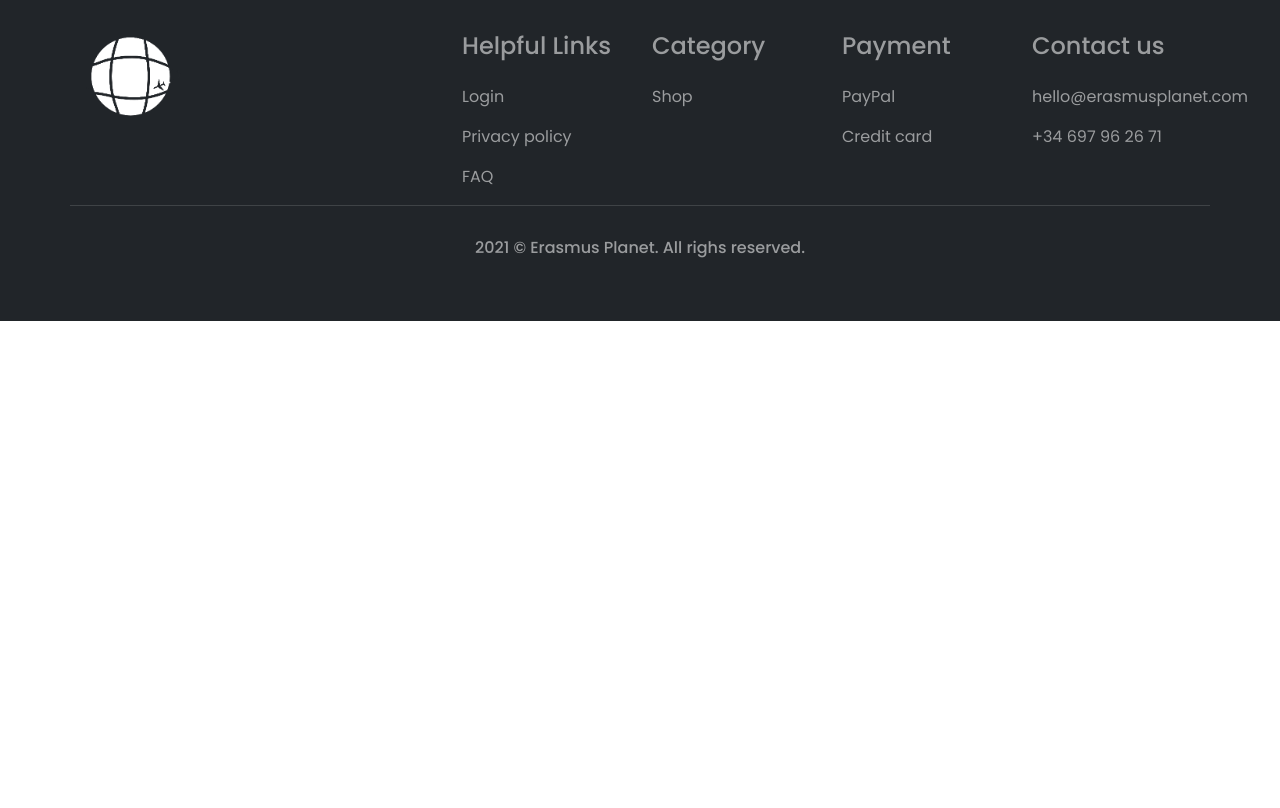
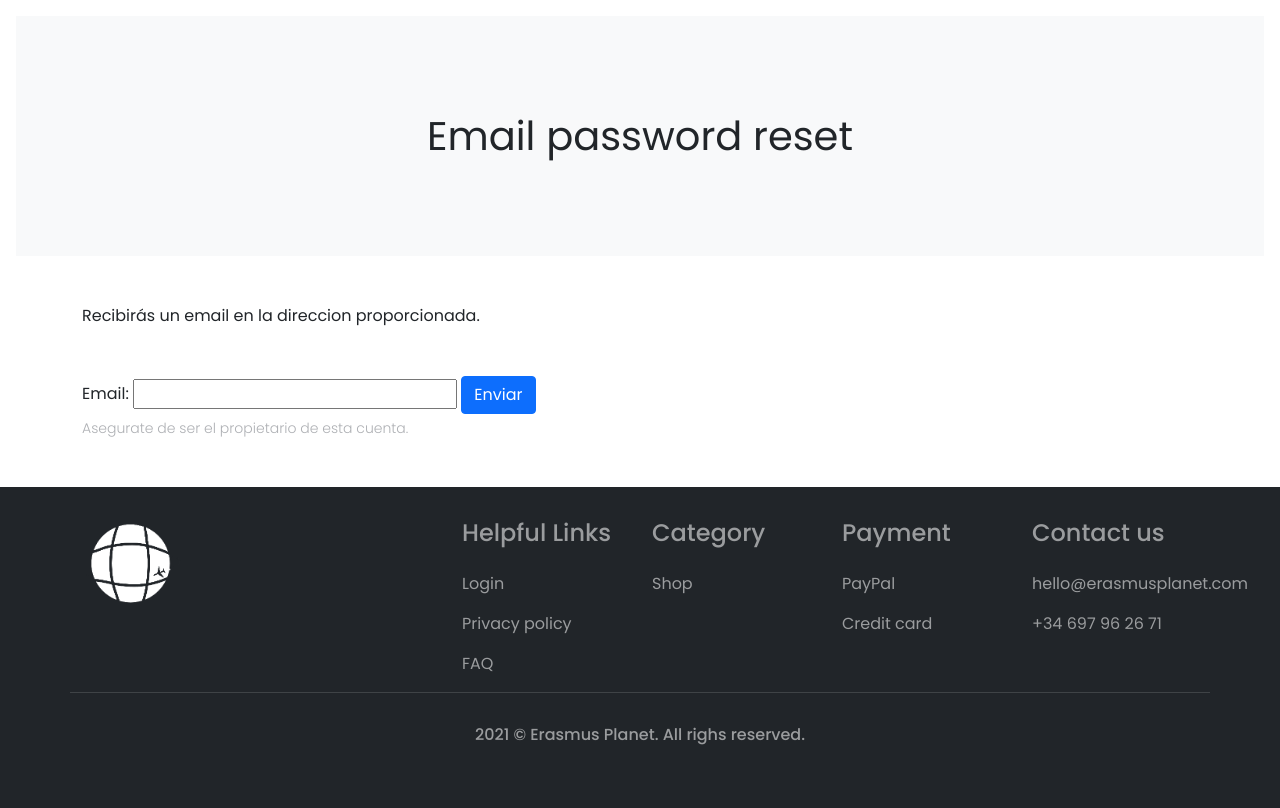
Before and after one commit to goirigolzarri/ErasmusBootstrap, a Django app: page /members/reset_password/ in a window 1280 px wide. Shown: the part 85-893 px from the top of the page. Before the commit the page ends 406 px from the top, so only its background shows below. Run offline with Django 3.2, Linux system fonts and the light colour scheme; some libraries are stand-ins or nearby versions.

Commit message:
Arreglo de login y comentario fallido

```diff
--- a/descuentosApp/static/js/register.js
+++ b/descuentosApp/static/js/register.js
@@ -63,6 +63,8 @@
 
     $(".submit").click(function() {
         return false;
-    })
+    });
+
+
 
 });
--- a/descuentosApp/templates/index.html
+++ b/descuentosApp/templates/index.html
@@ -131,9 +131,9 @@
         </nav>
 
         <!--
-    <h1>{% trans 'Translate' %}</h1>
+    <h1>{% trans 'Translate' %}</h1>-->
     {% block content %}
-    {% endblock %}-->
+    {% endblock %}
 
     </div>
 
@@ -233,13 +233,14 @@
 
 <!-- AVISO COOKIES -->
 
-<div class="aviso-cookies" id="aviso-cookies">
+    <div class="aviso-cookies" id="aviso-cookies">
 		<img class="galleta" src="{%static 'images/cookie/cookie.svg' %}" alt="Galleta">
 		<h3 class="titulo">Cookies</h3>
 		<p class="parrafo">Utilizamos cookies propias y de terceros para mejorar nuestros servicios.</p>
 		<button class="boton" id="btn-aceptar-cookies">De acuerdo</button>
 		<a class="enlace" href="aviso-cookies.html">Aviso de Cookies</a>
 	</div>
+
 	<div class="fondo-aviso-cookies" id="fondo-aviso-cookies"></div>
 <!-- -->
 
@@ -248,7 +249,7 @@
 
     <script type="text/javascript">
 
-        var user = '{{request.user}}'
+        var user = '{{request.user}}';
 
         function getToken(name) {
             var cookieValue = null;
@@ -266,11 +267,6 @@
             return cookieValue;
         }
         var csrftoken = getToken('csrftoken');
-
-
-
-
-
 
 
         function getCookie(name) {
--- a/members/templates/profile/email_password_reset.html
+++ b/members/templates/profile/email_password_reset.html
@@ -17,21 +17,25 @@
 
   <div class="container">
 
+
     <form method="POST">
     {% csrf_token %}
-        <div class="alert-text">
+        <div class="alert-text mt-5 mb-5">
             Recibirás un email en la direccion proporcionada.
         </div>
 
-        <div class="form-group">
+        <div class="form-group mb-5">
             <label class="label">
                 <span class="text">Email:</span>
             </label>
             {{form.email}}
-            <span class="form-text text-muted">Asegurate de ser el propietario de esta cuenta.</span>
+            <button type="submit" class="btn btn-primary">Enviar</button>
+            <div class="row">
+              <span class="form-text text-muted">Asegurate de ser el propietario de esta cuenta.</span>
+            </div>
         </div>
 
-        <button type="submit" class="btn btn-info">Enviar</button>
+
     </form>
 
   </div>
--- a/members/templates/registration/login.html
+++ b/members/templates/registration/login.html
@@ -31,10 +31,11 @@
       </label>
     </div>
 
+    <div class="row">
     <a class="noSubrayado" style= "padding-bottom: 3%;" href="{% url 'reset_password' %}">Has olvidado la contraseña?</a>
 
-    <button class="w-100 btn btn-lg btn-primary mb-5" type="submit">Sign in</button>
-
+    <button class="btn btn-lg btn-primary mb-5" type="submit">Sign in</button>
+</div>
   </form>
 </main>
 
```
Also changed, not shown: db.sqlite3.
